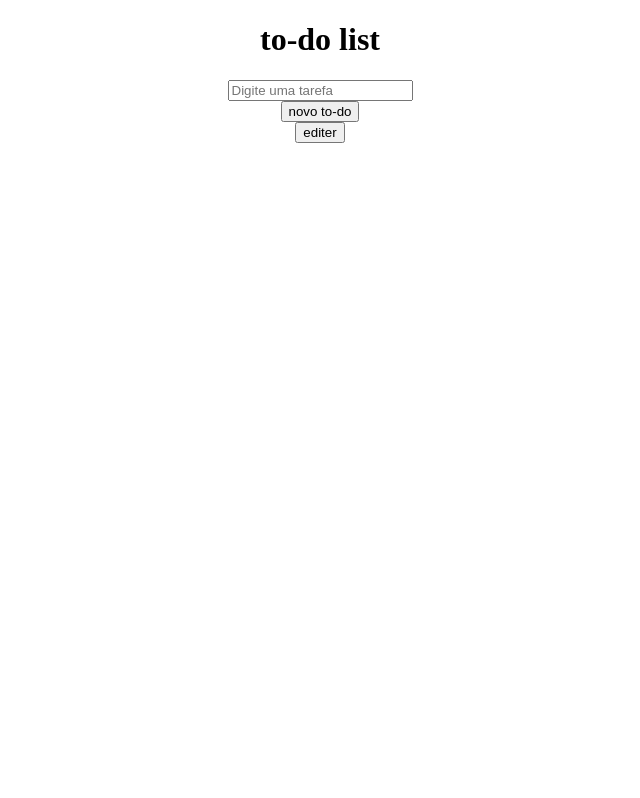
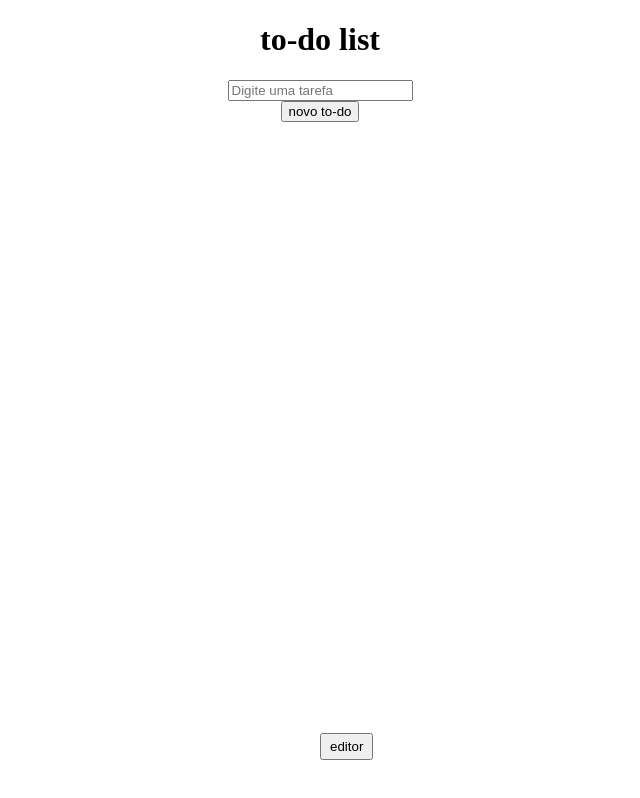
Before and after one commit to levithX/to-do-list, a plain HTML site: page index.html in a window 1280 px wide. Shown: the whole page, without its empty margins (320-960 px from the left). Drawn offline with Linux system fonts and the light colour scheme.

Commit message:
feat: criar botao editar, ainda nao completo

```diff
--- a/index.html
+++ b/index.html
@@ -12,11 +12,12 @@
         <input type="text" id="tituloTarefa" placeholder="Digite uma tarefa"> <br>
         <button onclick="novoToDo()" id="criarTarefa"> novo to-do </button>
     </div>
-
     <div id="lista">
 
     </div>
-    <button onclick="editor">editer</button>
-    <script src="js.js"></script>
+    <footer>
+        <button onclick="criardorBotao()" class="editor">editor</button>
+    </footer>
+    <script src="script.js"></script>
 </body>
 </html>
--- a/style.css
+++ b/style.css
@@ -1,3 +1,8 @@
 body {
    text-align: center;
 }
+.editor {
+    position: absolute;
+    bottom: 5% ;
+    padding: 4px 8px
+}
```
